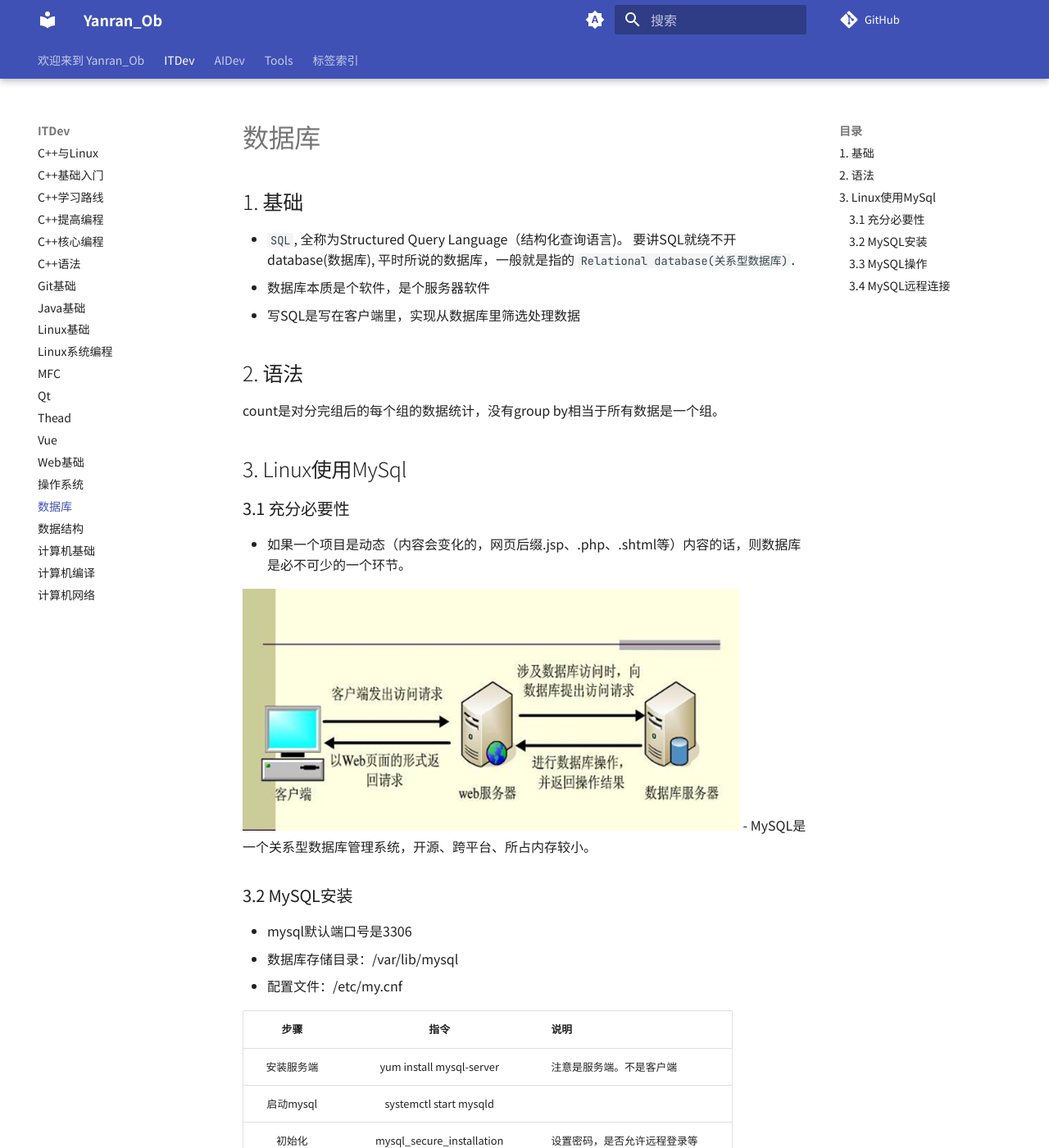
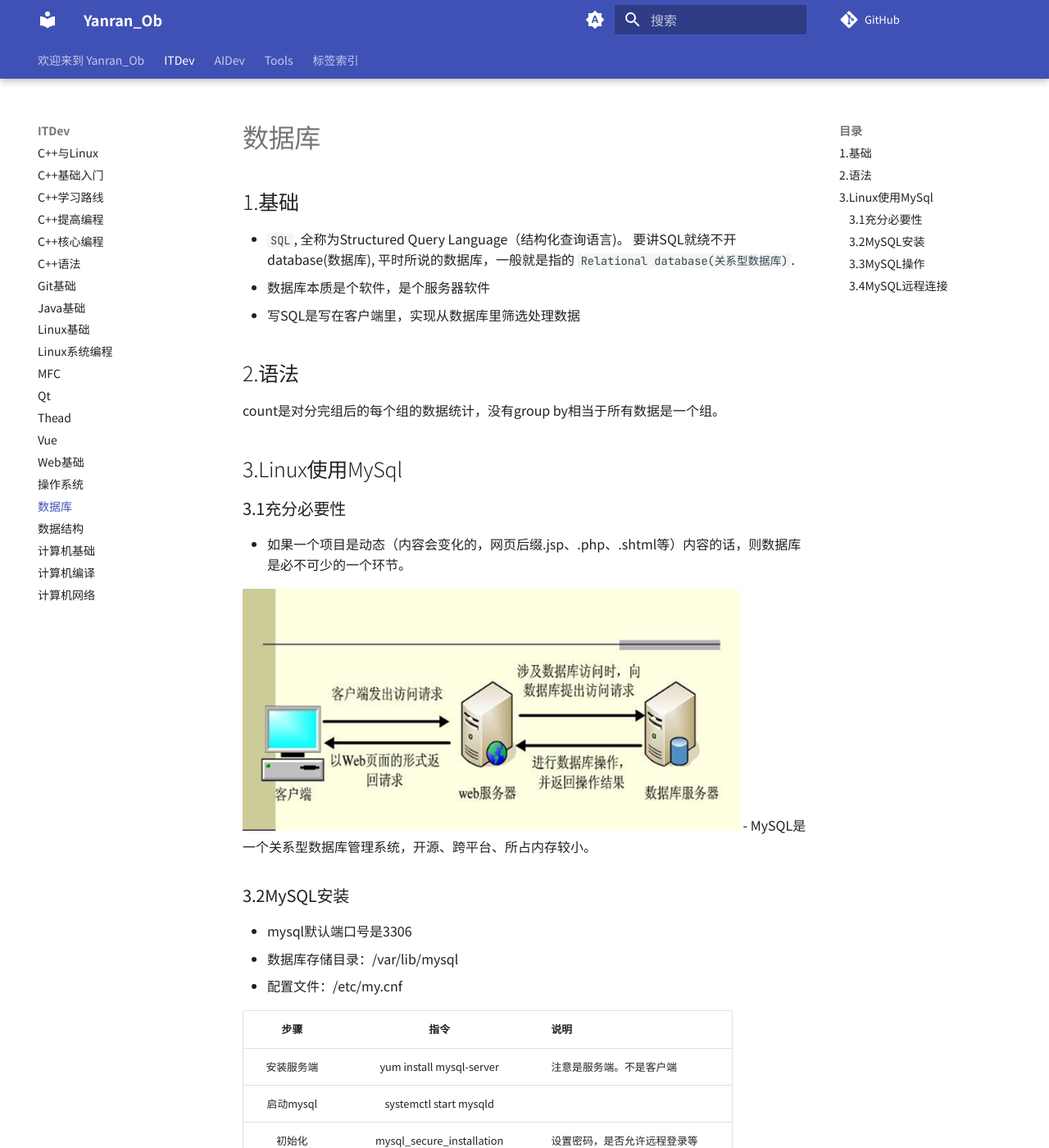
Before and after one commit to yanran425/Yanran425_Ob, an MkDocs documentation site: the page built from docs/ITDev/数据库.md, in a window 1280 px wide and 1400 px high. Shown: the whole window at 82% size. Built offline with MkDocs 1.6.1 and Material for MkDocs 9.7.7, drawn with Linux system fonts in a browser that asks for light colours; comment, search, counter and statistics services are not loaded; some of the changed text lies outside the part shown.

Commit message:
PUSH NOTE : 数据库.md

````diff
--- a/docs/ITDev/数据库.md
+++ b/docs/ITDev/数据库.md
@@ -2,33 +2,33 @@
 coding: UTF-8
 title: 数据库
 date: 2026-03-22T23:39:23
-updated: 2026-07-17T02:25:40
+updated: 2026-08-01T21:20:34
 tags: []
 share: true
 ---
 
 # 数据库
 
-## 1. 基础
+## 1.基础
 
 - `SQL`, 全称为Structured Query Language（结构化查询语言)。 要讲SQL就绕不开database(数据库), 平时所说的数据库，一般就是指的 `Relational database(关系型数据库)`.
 - 数据库本质是个软件，是个服务器软件
 - 写SQL是写在客户端里，实现从数据库里筛选处理数据
 
-## 2. 语法
+## 2.语法
 
 count是对分完组后的每个组的数据统计，没有group by相当于所有数据是一个组。
 
-## 3. Linux使用MySql
+## 3.Linux使用MySql
 
-### 3.1 充分必要性
+### 3.1充分必要性
 
 - 如果一个项目是动态（内容会变化的，网页后缀.jsp、.php、.shtml等）内容的话，则数据库是必不可少的一个环节。
 
 ![](../assets/%E6%95%B0%E6%8D%AE%E5%BA%93.png)
 - MySQL是一个关系型数据库管理系统，开源、跨平台、所占内存较小。
 
-### 3.2 MySQL安装
+### 3.2MySQL安装
 
 - mysql默认端口号是3306
 - 数据库存储目录：/var/lib/mysql
@@ -43,7 +43,7 @@ count是对分完组后的每个组的数据统计，没有group by相当于所
 |进入mysql|mysql -u 用户名 -p [密码]|建议这里不要输入密码，是明文显示|
 |退出mysql|exit||
 
-### 3.3 MySQL操作
+### 3.3MySQL操作
 
 - 文件层级：数据库，数据表，记录（行），字段（列）。
 - MySQL指令不区分大小写
@@ -121,7 +121,7 @@ filename="test_"`date +'%Y%m%d%H%M%S'`".sql"
 mysqldump -uroot -p123456 test > /root/$filename
 ```
 
-### 3.4 MySQL远程连接
+### 3.4MySQL远程连接
 
 - B/S：B是指浏览器，S是指服务器。例如：百度搜索应用就属于BS架构软件。
 - C/S：C是指客户端，S是指服务器。例如：QQ、电脑端微信等应用程序都是CS架构。
````
